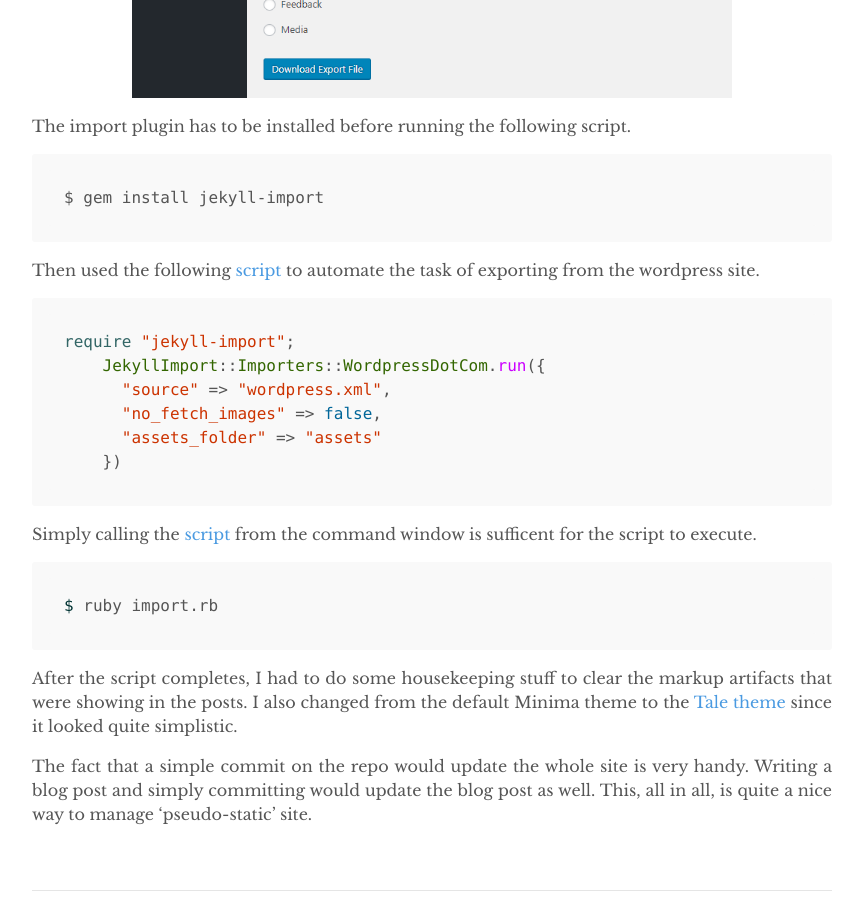
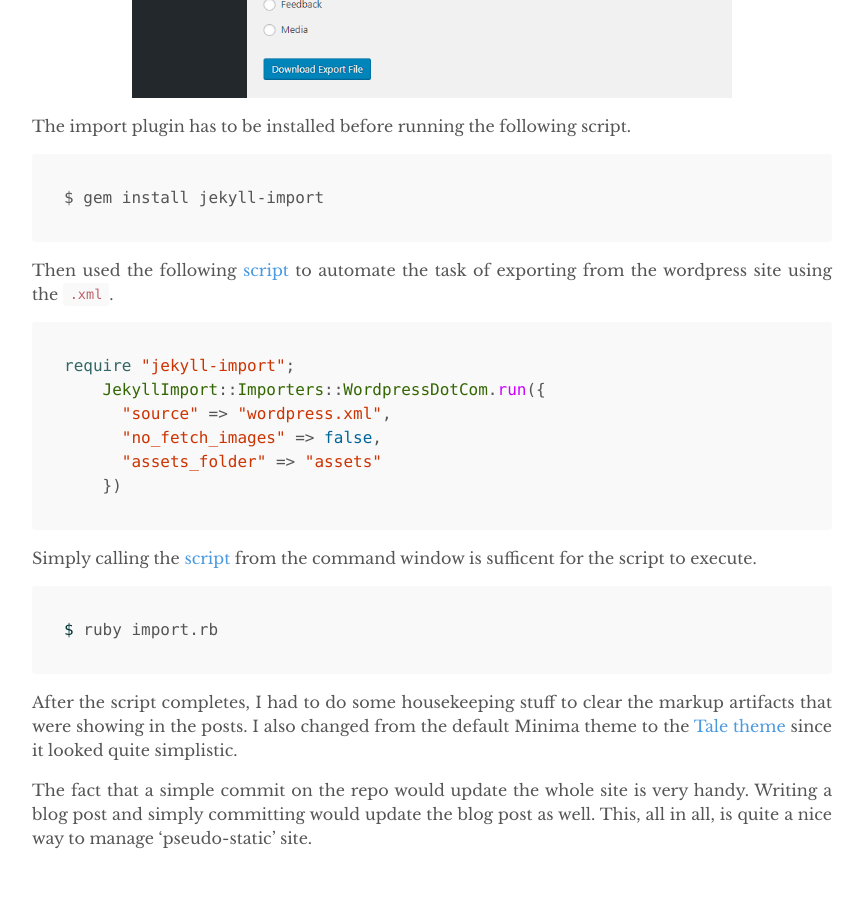
Before and after one commit to amodsachintha/amodsachintha.github.io, a Jekyll site: the page built from _posts/2018-08-09-testing-jekyll.markdown, in a window 1280 px wide and 900 px high, scrolled down 1003 px. Shown: the whole window, without its empty margins (208-1071 px from the left). Built offline with Jekyll 4.4.1, drawn with Linux system fonts in a browser that asks for light colours.

````diff
--- a/_posts/2018-08-09-testing-jekyll.markdown
+++ b/_posts/2018-08-09-testing-jekyll.markdown
@@ -21,7 +21,7 @@ The import plugin has to be installed before running the following script.
 ```
 $ gem install jekyll-import
 ```
-Then used the following  [script](/files/testing-jekyll/import.rb) to automate the task of exporting from the wordpress site.
+Then used the following  [script](/files/testing-jekyll/import.rb) to automate the task of exporting from the wordpress site using the `.xml`.
 ```ruby
 require "jekyll-import";
     JekyllImport::Importers::WordpressDotCom.run({
````
Also changed, not shown: about.md (+3 -2 lines).
